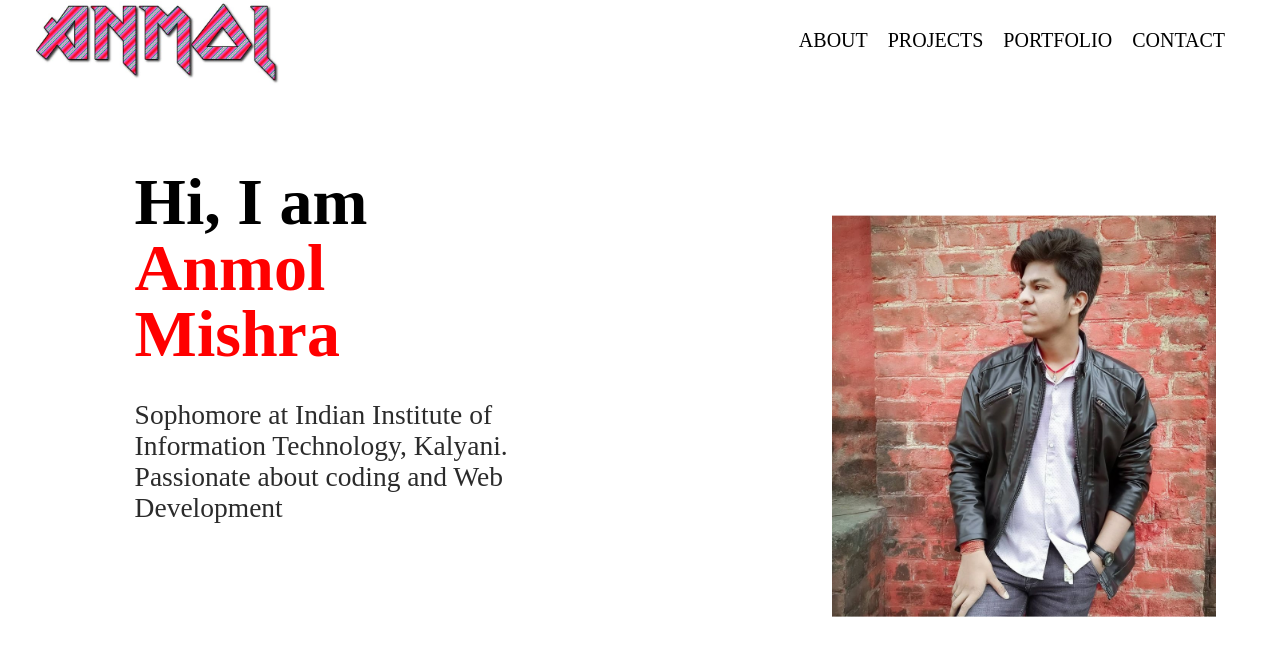
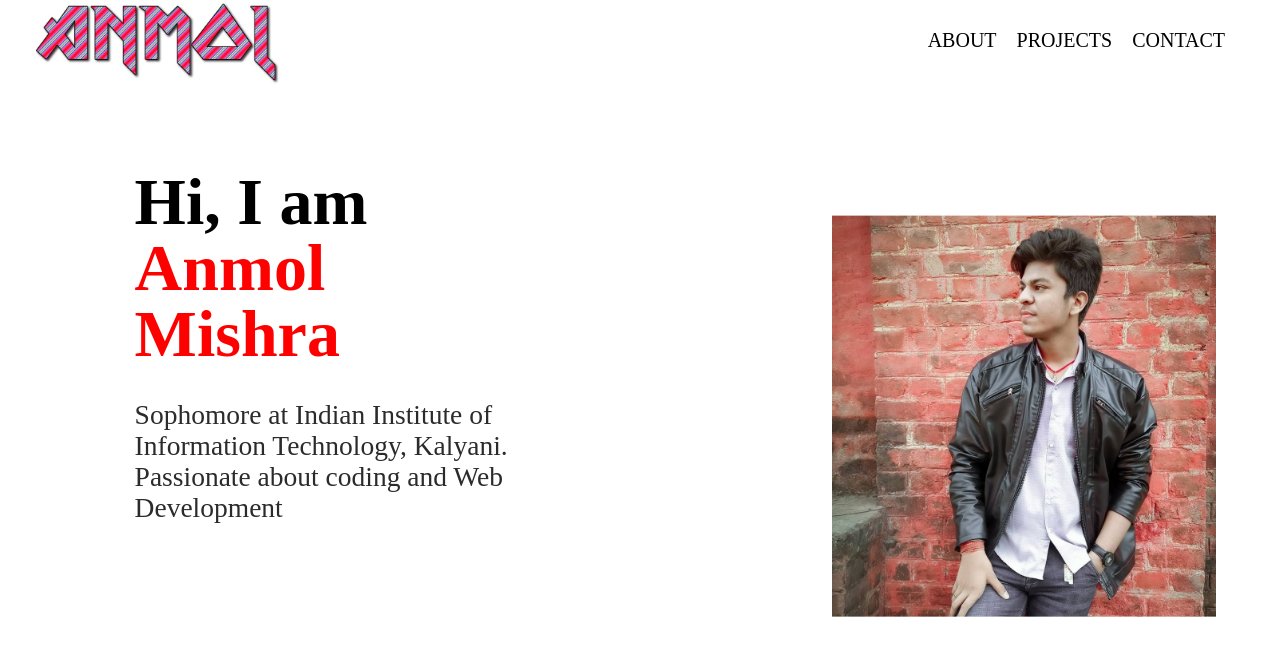
Before and after one commit to AnmolMishra4002/portfolio, a plain HTML site: page index.html in a window 1280 px wide. Shown: the top 660 px of the page. Drawn offline with nearby package versions, Linux system fonts and the light colour scheme.

Commit message:
updated index.html

```diff
--- a/index.html
+++ b/index.html
@@ -16,7 +16,7 @@
                 <div id="center-nav">
                     <a href="#page1">ABOUT</a>
                     <a href="#page2">PROJECTS</a>
-                    <a href="#">PORTFOLIO</a>
+                    <!-- <a href="#">PORTFOLIO</a> -->
                     <a href="#page3">CONTACT</a>
                 </div>
                 <!-- <input type="text" placeholder="search"> -->
```
